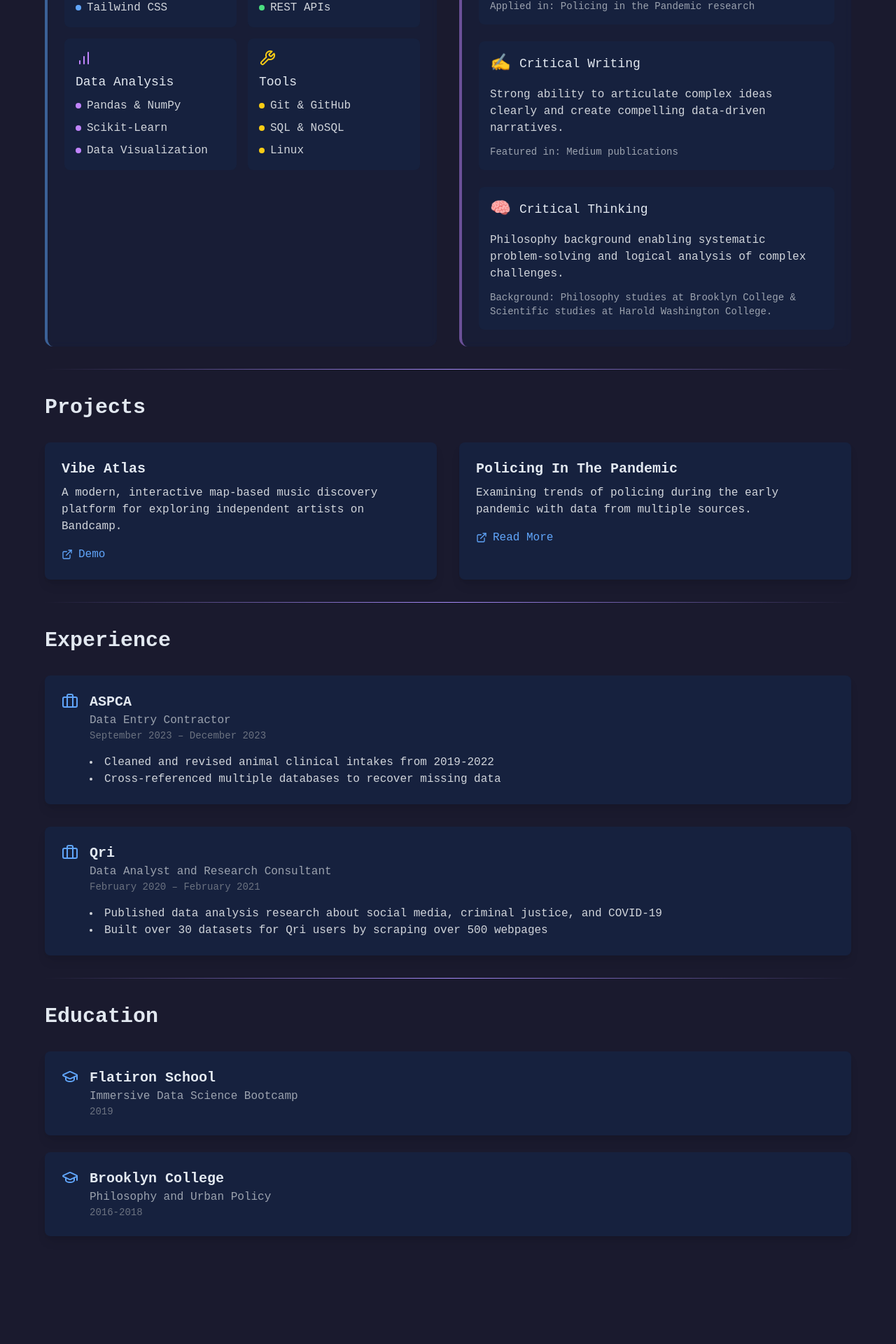
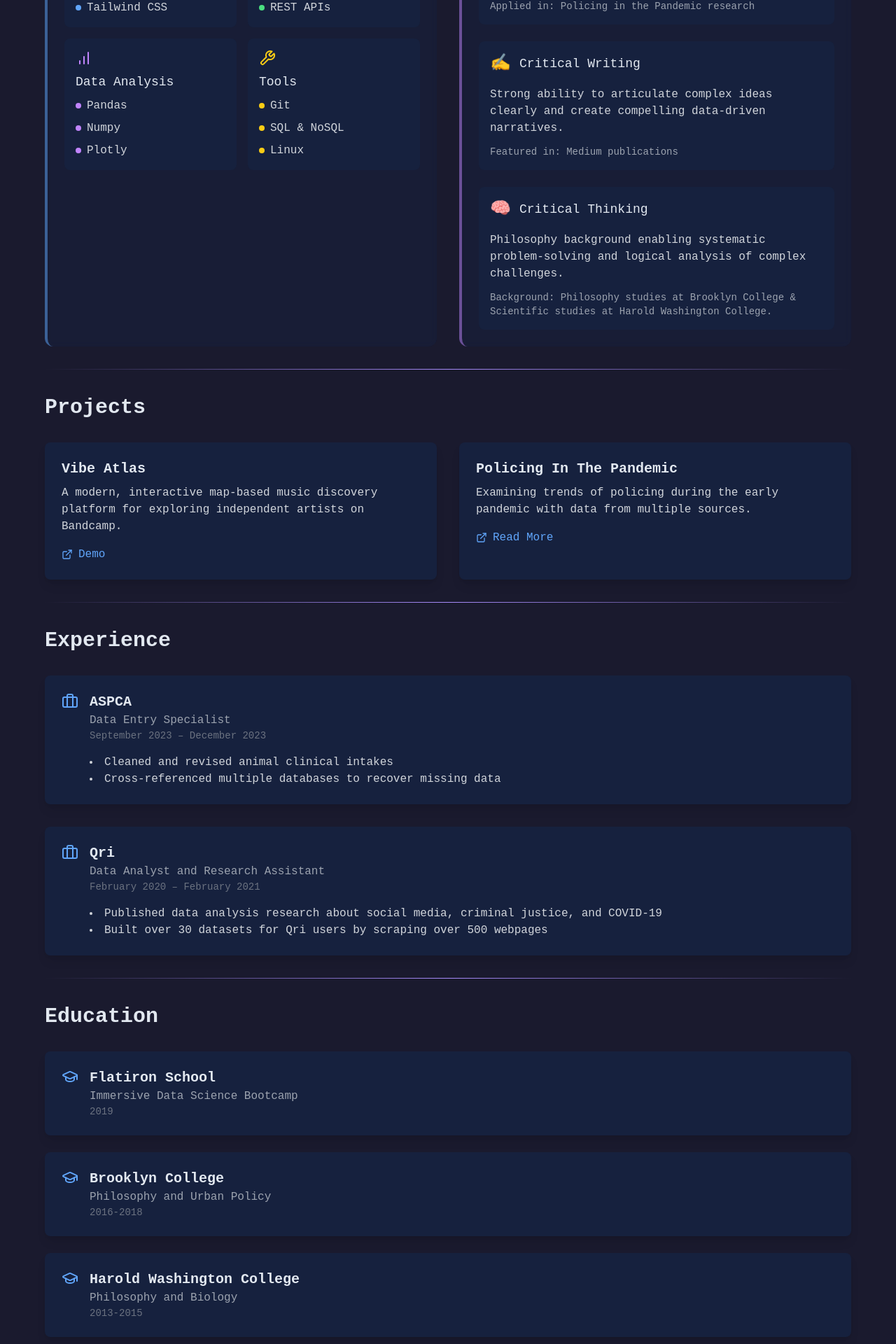
Before and after one commit to xxristoskk/xxristoskk.github.io, a React (Vite) app: page / in a window 1280 px wide. Shown: the part 594-2514 px from the top of the page at 70% size. Before the commit the page ends 2424 px from the top, so only its background shows below. Built offline with nearby package versions, Linux system fonts and the light colour scheme; a web font is replaced by a local one.

Commit message:
Update index.html and App.jsx: change favicon, modify page title, and refine job titles and skills for clarity. Add new SVG file for favicon.

```diff
--- a/index.html
+++ b/index.html
@@ -2,9 +2,9 @@
 <html lang="en">
   <head>
     <meta charset="UTF-8" />
-    <link rel="icon" type="image/svg+xml" href="/vite.svg" />
+    <link rel="icon" type="image/svg+xml" href="stars-star-svgrepo-com.svg" />
     <meta name="viewport" content="width=device-width, initial-scale=1.0" />
-    <title>Xristos Katsaros - Portfolio</title>
+    <title>Xristos Katsaros</title>
   </head>
   <body class="bg-primary">
     <div id="root"></div>
--- a/src/App.jsx
+++ b/src/App.jsx
@@ -50,7 +50,7 @@ function App() {
                 <ul className="space-y-2 text-gray-300">
                   <li className="flex items-center gap-2">
                     <span className="w-2 h-2 bg-blue-400 rounded-full"></span>
-                    React & React Hooks
+                    React
                   </li>
                   <li className="flex items-center gap-2">
                     <span className="w-2 h-2 bg-blue-400 rounded-full"></span>
@@ -88,15 +88,15 @@ function App() {
                 <ul className="space-y-2 text-gray-300">
                   <li className="flex items-center gap-2">
                     <span className="w-2 h-2 bg-purple-400 rounded-full"></span>
-                    Pandas & NumPy
+                    Pandas
                   </li>
                   <li className="flex items-center gap-2">
                     <span className="w-2 h-2 bg-purple-400 rounded-full"></span>
-                    Scikit-Learn
+                    Numpy
                   </li>
                   <li className="flex items-center gap-2">
                     <span className="w-2 h-2 bg-purple-400 rounded-full"></span>
-                    Data Visualization
+                    Plotly
                   </li>
                 </ul>
               </div>
@@ -107,7 +107,7 @@ function App() {
                 <ul className="space-y-2 text-gray-300">
                   <li className="flex items-center gap-2">
                     <span className="w-2 h-2 bg-yellow-400 rounded-full"></span>
-                    Git & GitHub
+                    Git
                   </li>
                   <li className="flex items-center gap-2">
                     <span className="w-2 h-2 bg-yellow-400 rounded-full"></span>
@@ -212,10 +212,10 @@ function App() {
               <Briefcase className="text-blue-400" size={24} />
               <div>
                 <h3 className="text-xl font-semibold">ASPCA</h3>
-                <p className="text-gray-400">Data Entry Contractor</p>
+                <p className="text-gray-400">Data Entry Specialist</p>
                 <p className="text-sm text-gray-500">September 2023 – December 2023</p>
                 <ul className="mt-4 list-disc list-inside text-gray-300">
-                  <li>Cleaned and revised animal clinical intakes from 2019-2022</li>
+                  <li>Cleaned and revised animal clinical intakes</li>
                   <li>Cross-referenced multiple databases to recover missing data</li>
                 </ul>
               </div>
@@ -226,7 +226,7 @@ function App() {
               <Briefcase className="text-blue-400" size={24} />
               <div>
                 <h3 className="text-xl font-semibold">Qri</h3>
-                <p className="text-gray-400">Data Analyst and Research Consultant</p>
+                <p className="text-gray-400">Data Analyst and Research Assistant</p>
                 <p className="text-sm text-gray-500">February 2020 – February 2021</p>
                 <ul className="mt-4 list-disc list-inside text-gray-300">
                   <li>Published data analysis research about social media, criminal justice, and COVID-19</li>
@@ -263,6 +263,16 @@ function App() {
               </div>
             </div>
           </div>
+          <div className="card">
+            <div className="flex items-start gap-4">
+              <GraduationCap className="text-blue-400" size={24} />
+              <div>
+                <h3 className="text-xl font-semibold">Harold Washington College</h3>
+                <p className="text-gray-400">Philosophy and Biology</p>
+                <p className="text-sm text-gray-500">2013-2015</p>
+              </div>
+            </div>
+          </div>
         </div>
       </section>
     </div>
```
Also changed, not shown: public/stars-star-svgrepo-com.svg (added).
